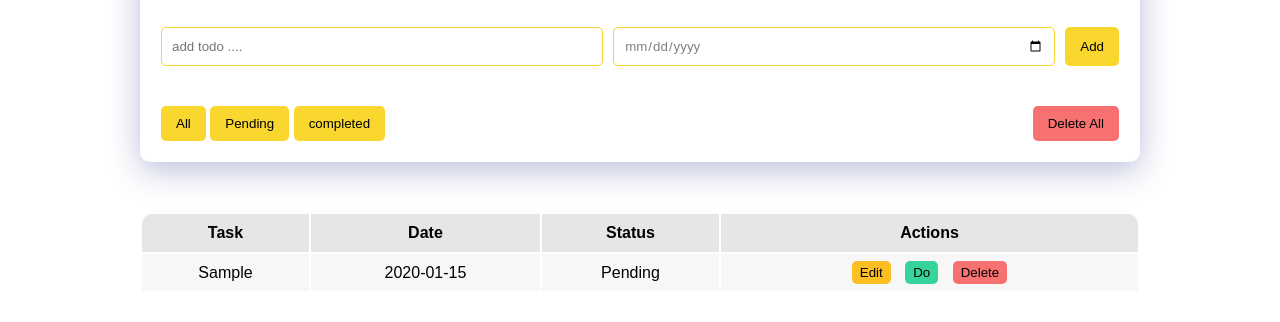
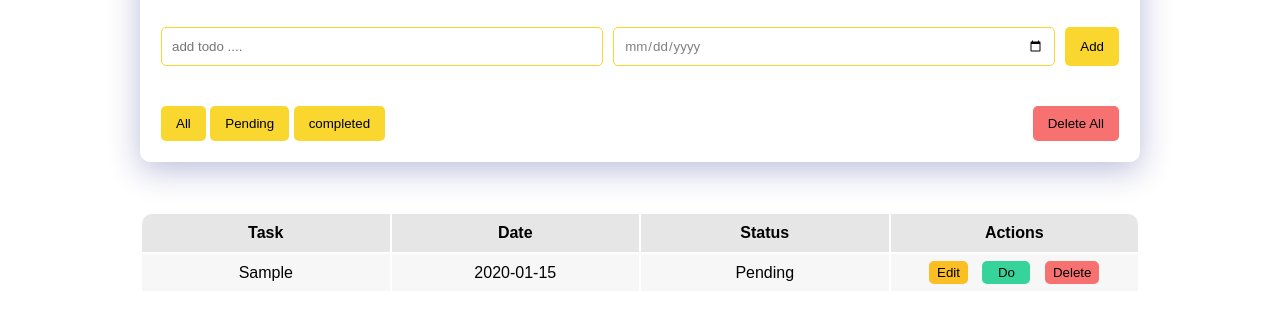
Before and after one commit to codeByShahsavan/todo-app-js, a plain HTML site: page index.html in a window 1280 px wide. Both pictures are taken after typing "Sample", "2020-01-15" into the empty fields and a click on the button "Add". Shown: the part 92-414 px from the top of the page. Drawn offline with Linux system fonts and the light colour scheme.

Commit message:
debug code

```diff
--- a/css/style.css
+++ b/css/style.css
@@ -89,6 +89,7 @@ tbody td{
     background-color: var(--color-task);
     padding: 5px 10px;
     text-align: center;
+    width: 25%;
 }
 tbody td button{
     padding: 4px 8px;
@@ -99,6 +100,7 @@ background-color: var(--color-warning);
 }
 tbody td button:nth-child(2){
 background-color: var(--color-success);
+width: 48px;
 }
 tbody td button:nth-child(3){
 background-color: var(--color-error);
```
